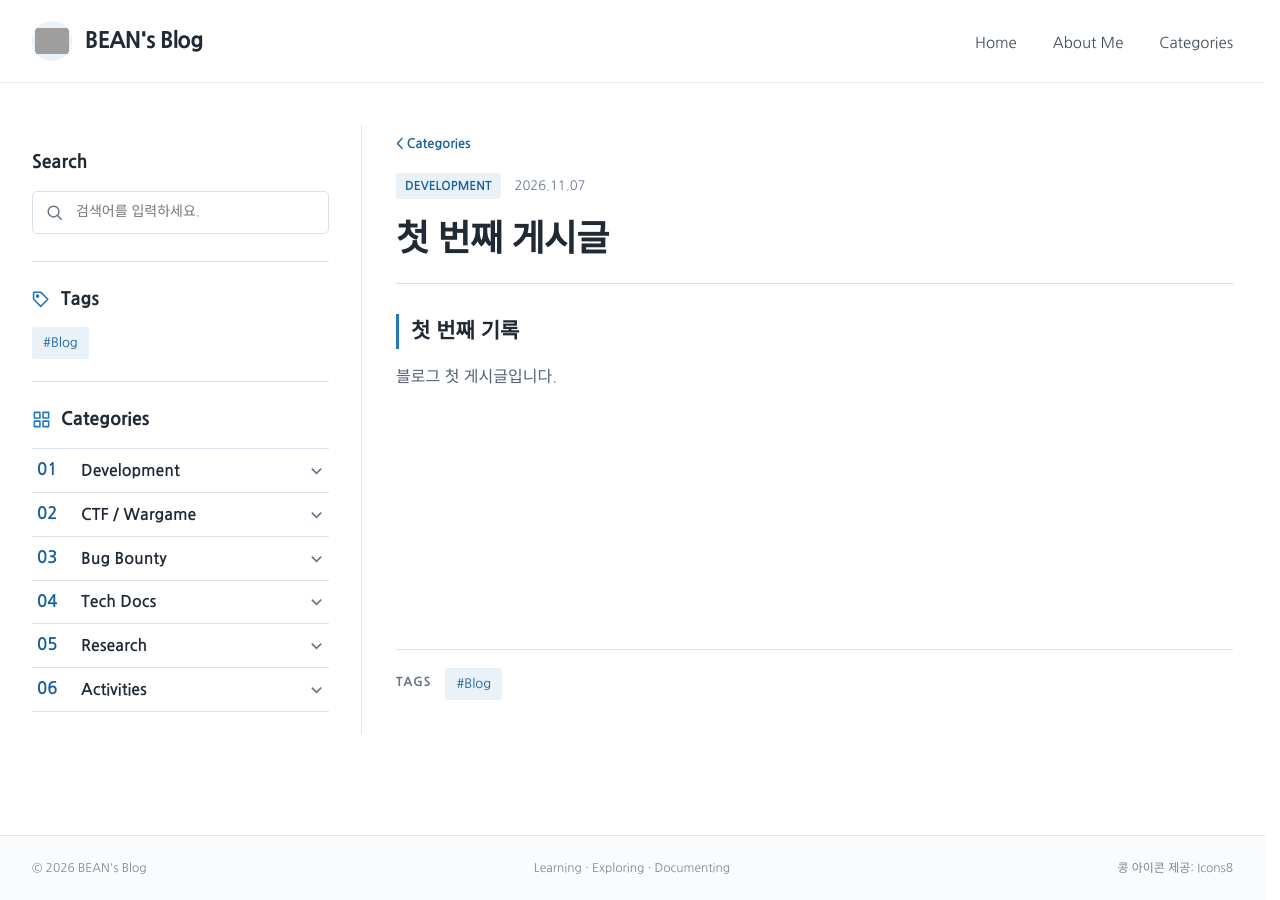
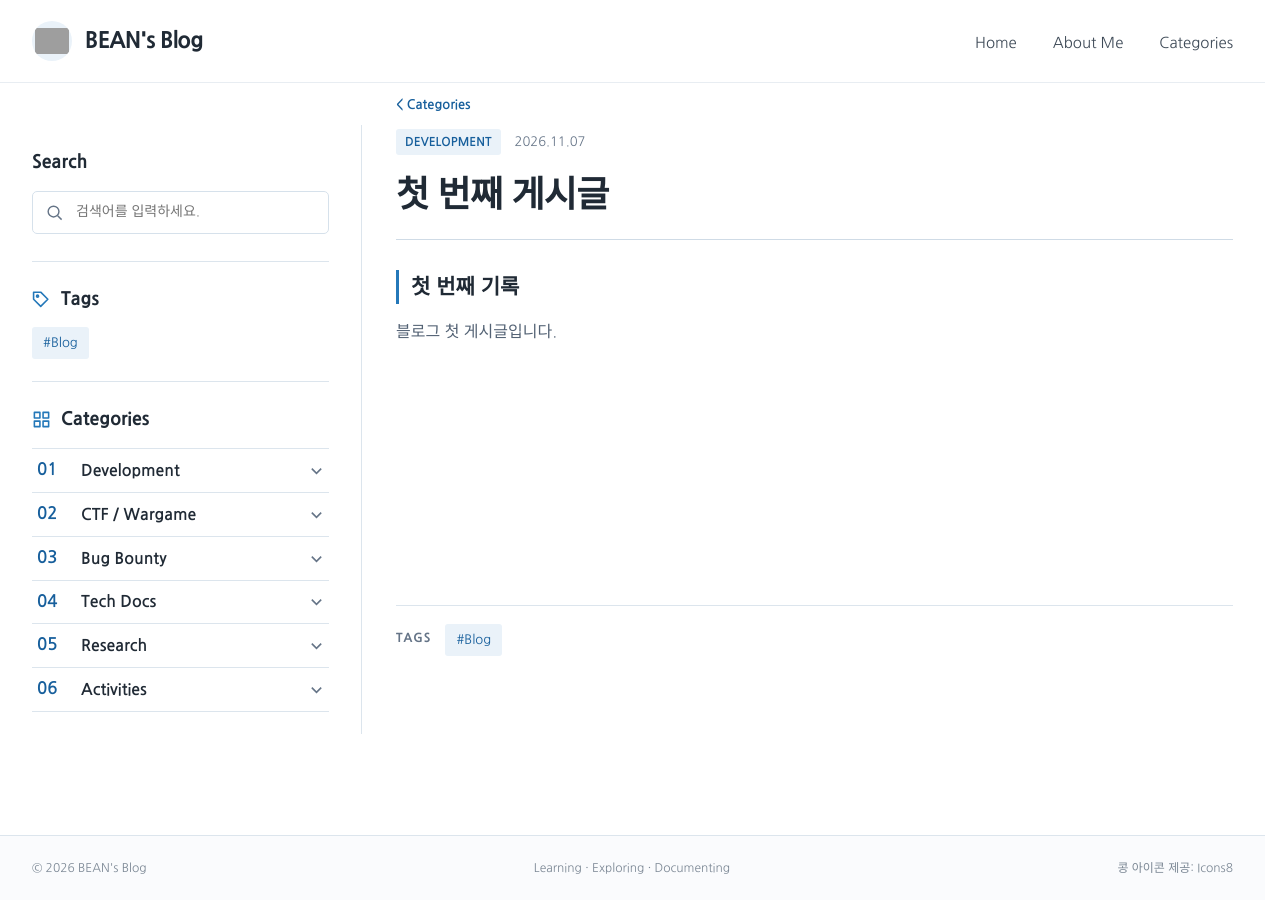
Before and after one commit to BEAN-CMD418/bean-cmd418.github.io, a Jekyll site: the page built from _posts/2026-11-08-first-post.md, in a window 1280 px wide. Built offline with Jekyll 4.4.1, drawn with Linux system fonts in a browser that asks for light colours; some web fonts are replaced; grey boxes are pictures that could not be loaded.

Commit message:
Align post and category back link positions

```diff
--- a/assets/css/bean-theme.css
+++ b/assets/css/bean-theme.css
@@ -585,11 +585,16 @@ body.is-leaving .page-shell { animation: bean-page-leave .14s ease-in both; }
 }
 
 
-/* Back link on individual posts, matching the category page interaction. */
+/* Align the post back link with the category page back link. */
+.post-article {
+  position: relative;
+}
 .post-article .post-category-back-link {
-  position: relative;
+  position: absolute;
+  top: -31px;
+  left: 0;
   display: inline-block;
-  margin: 0 0 18px;
+  margin: 0;
   color: var(--blue-deep);
   font-size: 13px;
   font-weight: 700;
```
